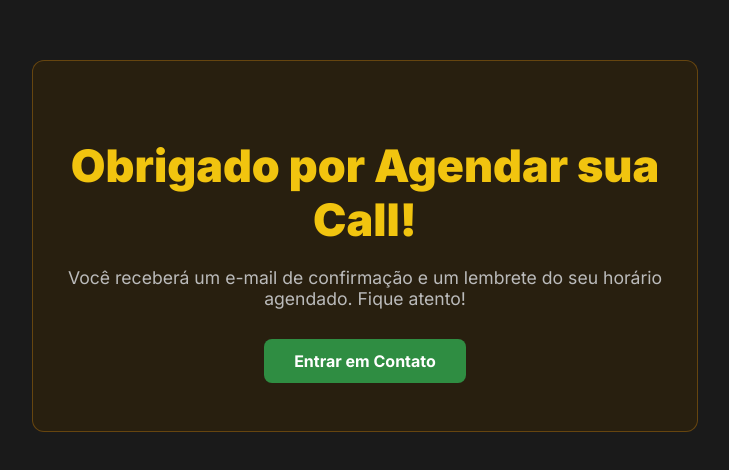
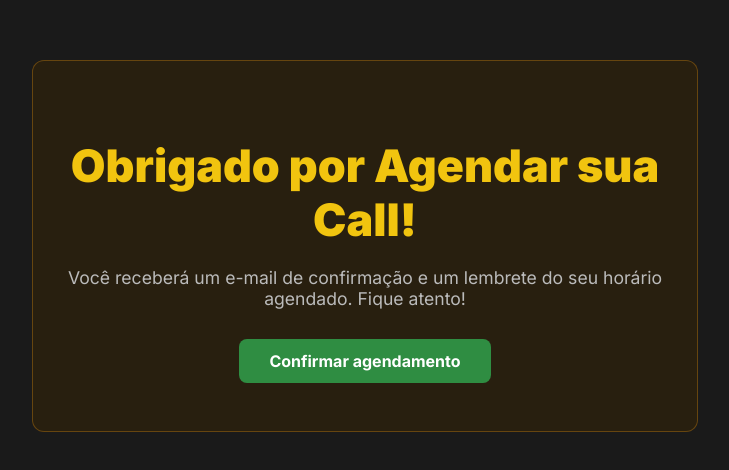
Before and after one commit to japabet13/LANDINGPAGE-JP, a plain HTML site: page agendado.html in a window 1280 px wide. Shown: the part 182-652 px from the top of the page, without its empty margins (275-1004 px from the left). Drawn offline with Linux system fonts and the light colour scheme.

Commit message:
v3 agendado.html

```diff
--- a/agendado.html
+++ b/agendado.html
@@ -58,7 +58,7 @@
              })
          }).then(res=>res.json()).then(data=>console.log('CAPI Lead WPP:',data));
        ">
-        Entrar em Contato
+        Confirmar agendamento
     </a>
 </div>
 
```
